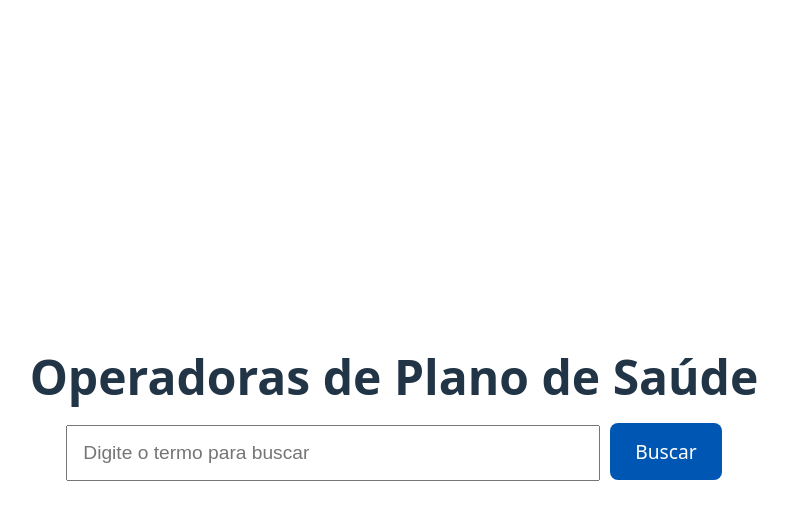
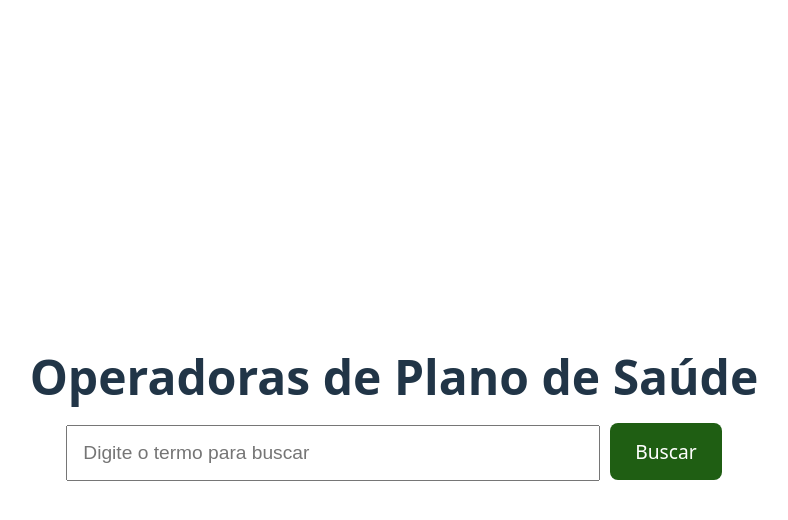
Before and after one commit to Guimasz/testesNivelamento, a Vue app in the folder frontend/: page / in a window 1280 px wide. In both pictures the pointer is over the button "Buscar". Shown: the top 520 px of the page, without its empty margins (246-1034 px from the left). Built offline with nearby package versions, Linux system fonts and the light colour scheme.

Commit message:
update SearchComponent styling and configure CORS for all routes in Flask application

```diff
--- a/frontend/src/components/SearchComponent.vue
+++ b/frontend/src/components/SearchComponent.vue
@@ -86,14 +86,14 @@
   }
 
   button:hover {
-    background-color: #0056b3;
+    background-color: #1f5e13;
   }
 
   .resultados {
     margin-top: 20px;
   }
 
-  <style scoped>
+
 .grid {
   display: grid;
   grid-template-columns: repeat(auto-fit, minmax(320px, 1fr)); /* Aumenta a largura mínima das colunas */
```
Also changed, not shown: 1 other file (tests, documents, lock files or other folders).
